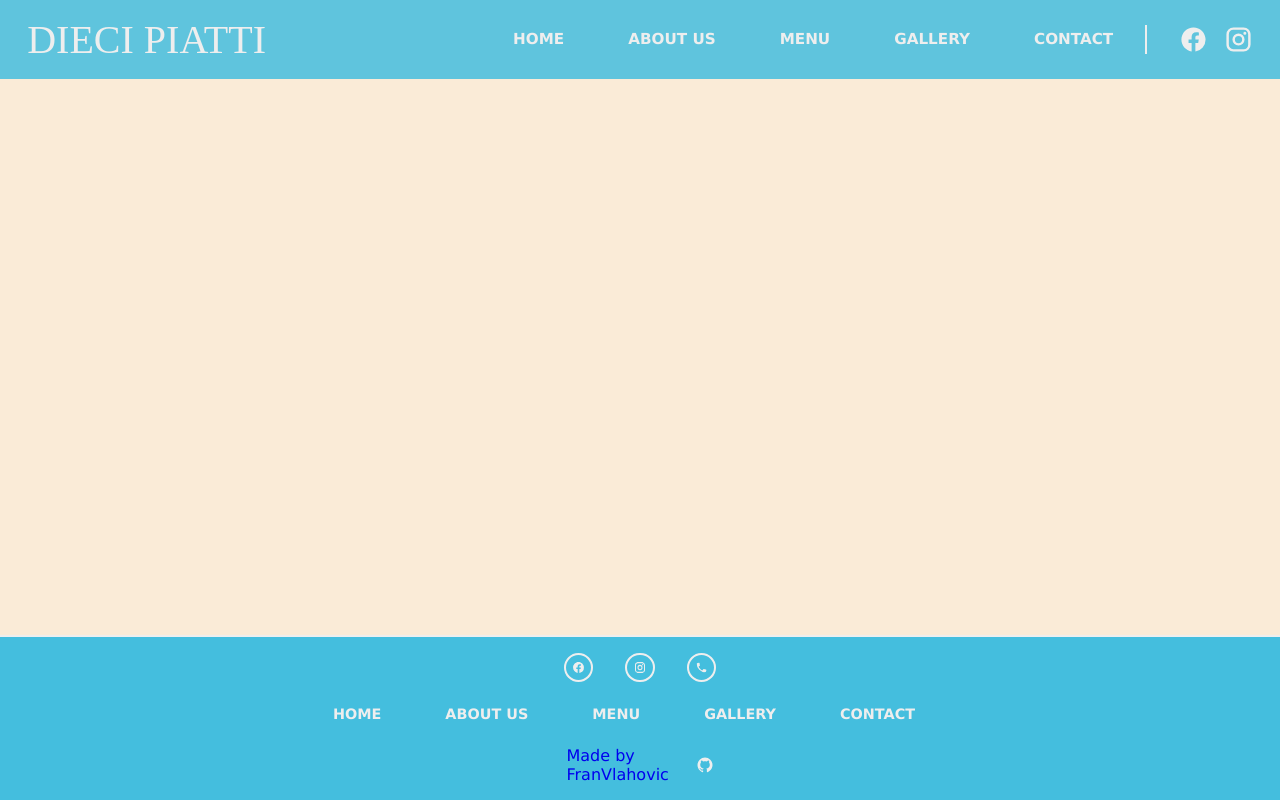
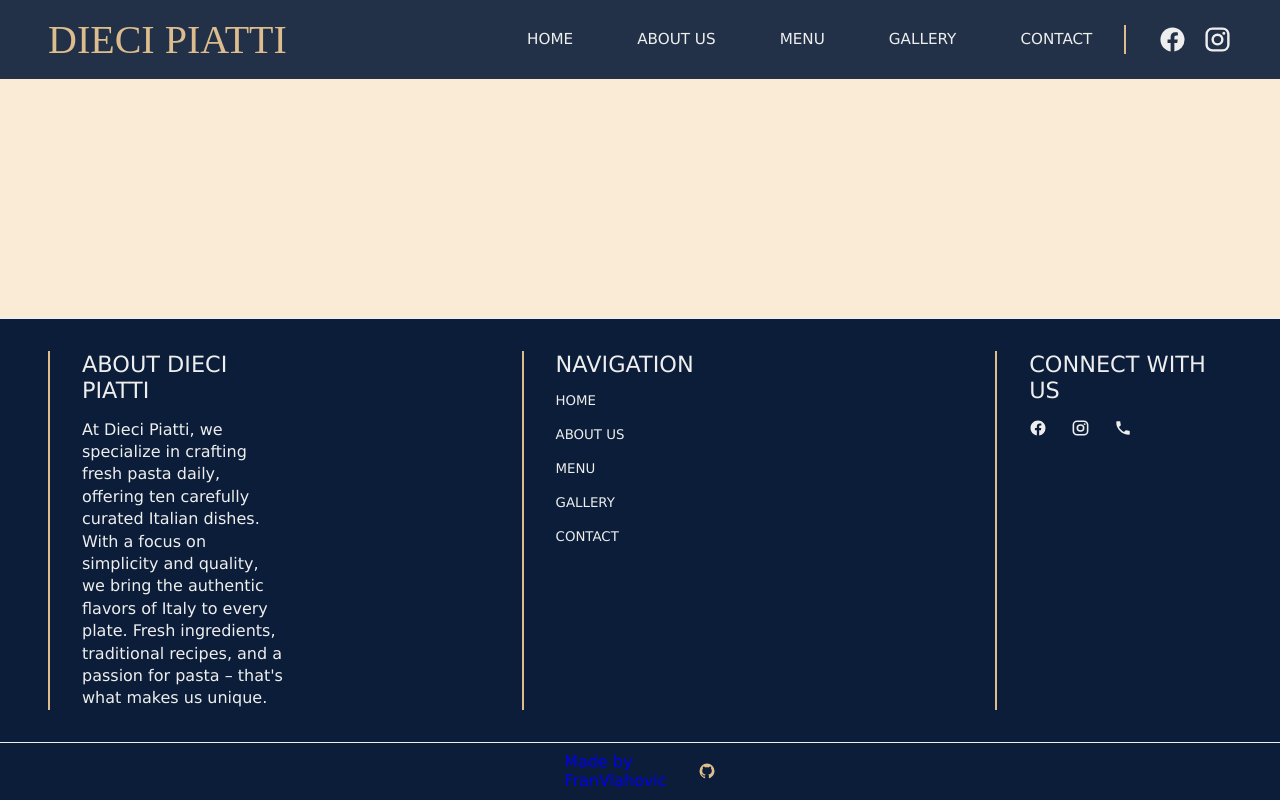
Before and after one commit to FranVlahovic/odin-restaurant-page, a website built with webpack: page src/template.html in a window 1280 px wide. Built offline with nearby package versions, Linux system fonts and the light colour scheme; a web font is replaced by a local one.

Commit message:
Update HTML & CSS Changed Footer layout and design. Changed rest of the page to match footer styling.

```diff
--- a/src/styles.css
+++ b/src/styles.css
@@ -8,10 +8,11 @@
 }
 
 :root {
-  --main-blue-color: #44bede;
+  --main-blue-color: #0b1d38;
   --main-second-color: #eeeeee;
+  --font-primary: #ddbc8d;
   --icons-primary-color: brightness(0) saturate(100%) invert(97%) sepia(9%) saturate(339%) hue-rotate(259deg) brightness(118%) contrast(87%);
-  --icons-second-color: brightness(0) saturate(100%) invert(83%) sepia(22%) saturate(7480%) hue-rotate(333deg) brightness(98%) contrast(93%);
+  --icons-second-color: brightness(0) saturate(100%) invert(78%) sepia(50%) saturate(245%) hue-rotate(354deg) brightness(92%) contrast(88%);
 }
 
 img {
@@ -25,54 +26,58 @@ body {
   grid-template-areas:
   "header"
   "content"
-  "footer";
+  "footer"
+  "copyright";
   grid-template-columns: 1fr;
-  grid-template-rows: auto 1fr auto;
+  grid-template-rows: auto 1fr auto auto;
   height: 100vh;
-
 
 }
 
 header {
   display: flex;
   grid-area: header;
-  padding: 1em 1.7em;
+  padding: 1em 3em;
   justify-content: space-between;
   align-items: center;
   position: fixed;
   width: 100%;
-  background-color: rgba(68, 190, 222, 0.85);
-  z-index: 1000; /* Keeps header on top */
+  background-color: rgba(11, 29, 56, 0.9);
+  z-index: 1000;
 }
 
 .header-logo {
   font-family: "Dokdo";
   font-weight: 100;
-  color: var(--main-second-color);
+  color: var(--font-primary);
   font-size: 2.5em;
 }
 
 nav, .footer-nav {
   display: flex;
   gap: 4em;
-  border-right: 2px solid var(--main-second-color);
+  border-right: 2px solid var(--font-primary);
   padding-right: 2em;
 }
 .footer-nav {
     border: none;
 }
 
-nav button, .footer-nav button {
+nav button {
   border: none;
   background-color: transparent;
   color: var(--main-second-color);
   font-family: Verdana, Geneva, Tahoma, sans-serif;
-  font-weight: bold;
+  font-weight: 400;
   cursor: pointer;
 }
 
 nav button {
     font-size: 0.95em;
+}
+
+nav button:hover {
+    border-bottom: 2px solid var(--font-primary);
 }
 .footer-nav button {
     font-size: 0.9em;
@@ -103,27 +108,67 @@ footer {
   background-color: var(--main-blue-color);
   display: flex;
   grid-area: footer;
-  flex-direction: column;
-  justify-content: space-evenly;
+  padding: 2em 3em;
+  justify-content: space-between;
   gap: 1.5em;
-  align-items: center;
-  padding: 1em 1.7em;
   border-top: 2px solid var(--main-second-color);
 }
 
-.footer-social-media {
+.footer-section {
     display: flex;
+    flex-direction: column;
+    font-family: Verdana, Geneva, Tahoma, sans-serif;
+    border-left: 2px solid var(--font-primary);
+    padding-left: 2em;
+    color: var(--main-second-color);
     width: 20%;
-    justify-content: center;
-    gap: 2em;
+    gap: 1em;
 }
-.footer-social-media img {
-    width: 12%;
-    border: 2px solid var(--main-second-color);
-    border-radius: 2em;
-    padding: 0.4em;
+
+.footer-section h2 {
+    font-weight: 400;
+    font-size: 1.4em;
+}
+.footer-section p {
+    font-size: 1em;
+    line-height: 1.4em;
+}
+
+.footer-nav-buttons {
+    display: flex;
+    flex-direction: column;
+    align-items: flex-start;
+    gap: 1.2em;
+}
+.footer-nav-buttons button {
+    border: none;
+    background-color: transparent;
+    color: var(--main-second-color);
+    font-family: Verdana, Geneva, Tahoma, sans-serif;
+    cursor: pointer;
+}
+.footer-nav-buttons button:hover {
+    border-left: 2px solid var(--font-primary);
+    padding-left: 0.8em;
+}
+
+.footer-socials {
+    display: flex;
+    gap: 1.5em;
+}
+.footer-socials img {
+    width: 9%;
     filter: var(--icons-primary-color);
     cursor: pointer;
+}
+
+.copyright {
+    grid-area: copyright;
+    display: flex;
+    justify-content: center;
+    padding: 0.6em;
+    background-color: #0b1d38;
+    border-top: 1px solid var(--main-second-color);
 }
 
 a {
@@ -143,8 +188,5 @@ a:visited {
 .github-icon {
     width: 12%;
     display: inline-block;
-    filter: var(--icons-primary-color);
+    filter: var(--icons-second-color);
 }
-.github-icon {
-    color: var(--main-second-color);
-}
--- a/src/template.html
+++ b/src/template.html
@@ -23,22 +23,37 @@
         </div>
     </header>
 
-    <div id="content"></div>
+    <div id="content">
+
+    </div>
 
     <footer id="footer">
-        <div class="footer-social-media">
-            <img src="img/facebook.svg" alt="Facebook Icon">
-            <img src="img/instagram.svg" alt="Instagram Icon">
-            <img src="img/phone.svg" alt="Whatsapp Icon">
+        <div class="footer-section">
+            <h2>ABOUT DIECI PIATTI</h2>
+            <p>At Dieci Piatti, we specialize in crafting fresh pasta daily, offering ten carefully curated Italian dishes. With a focus on simplicity and quality, we bring the authentic flavors of Italy to every plate. Fresh ingredients, traditional recipes, and a passion for pasta – that's what makes us unique.</p>
         </div>
-        <div class="footer-nav">
-            <button>HOME</button>
-            <button>ABOUT US</button>
-            <button>MENU</button>
-            <button>GALLERY</button>
-            <button>CONTACT</button>
+        <div class="footer-section">
+            <h2>NAVIGATION</h2>
+            <div class="footer-nav-buttons">
+                <button>HOME</button>
+                <button>ABOUT US</button>
+                <button>MENU</button>
+                <button>GALLERY</button>
+                <button>CONTACT</button>
+            </div>
         </div>
+        <div class="footer-section">
+            <h2>CONNECT WITH US</h2>
+            <div class="footer-socials">
+                <img src="img/facebook.svg" alt="" class="facebook-footer">
+                <img src="img/instagram.svg" alt="" class="instagram-footer">
+                <img src="img/phone.svg" alt="" class="whatsapp-footer">
+            </div>
+        </div>
+    </footer>
+
+    <div class="copyright">
         <a href="https://github.com/FranVlahovic">Made by FranVlahovic<img src="img/github.svg" alt="GitHub Icon" class="github-icon"></a>
-    </footer>
+    </div>
 </body>
 </html>
```
